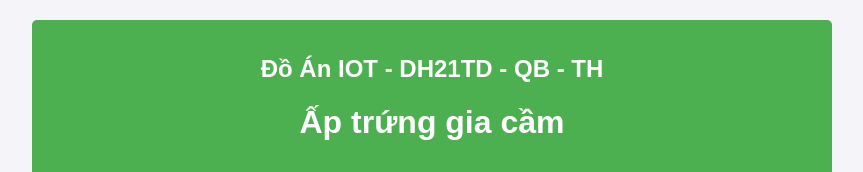
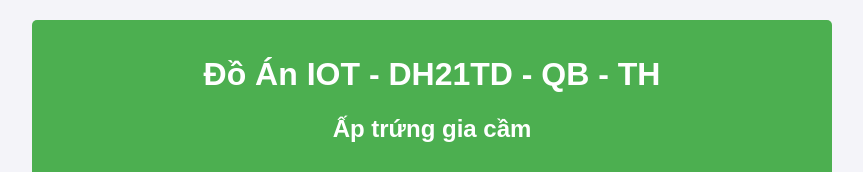
Before and after one commit to QBinh202/Aptrung, a plain HTML site: page index.html in a window 1280 px wide. Shown: the top 172 px of the page, without its empty margins (208-1071 px from the left). Drawn offline with nearby package versions, Linux system fonts and the light colour scheme.

Commit message:
Update index.html

```diff
--- a/index.html
+++ b/index.html
@@ -26,8 +26,8 @@
 <body>
   <div class="container">
     <div class="ap">
-      <h2>Đồ Án IOT - DH21TD - QB - TH</h2>
-      <h1>Ấp trứng gia cầm</h1>
+      <h1>Đồ Án IOT - DH21TD - QB - TH</h1>
+      <h2>Ấp trứng gia cầm</h2>
     </div>
     <div id="currentTime"></div>
 
```
